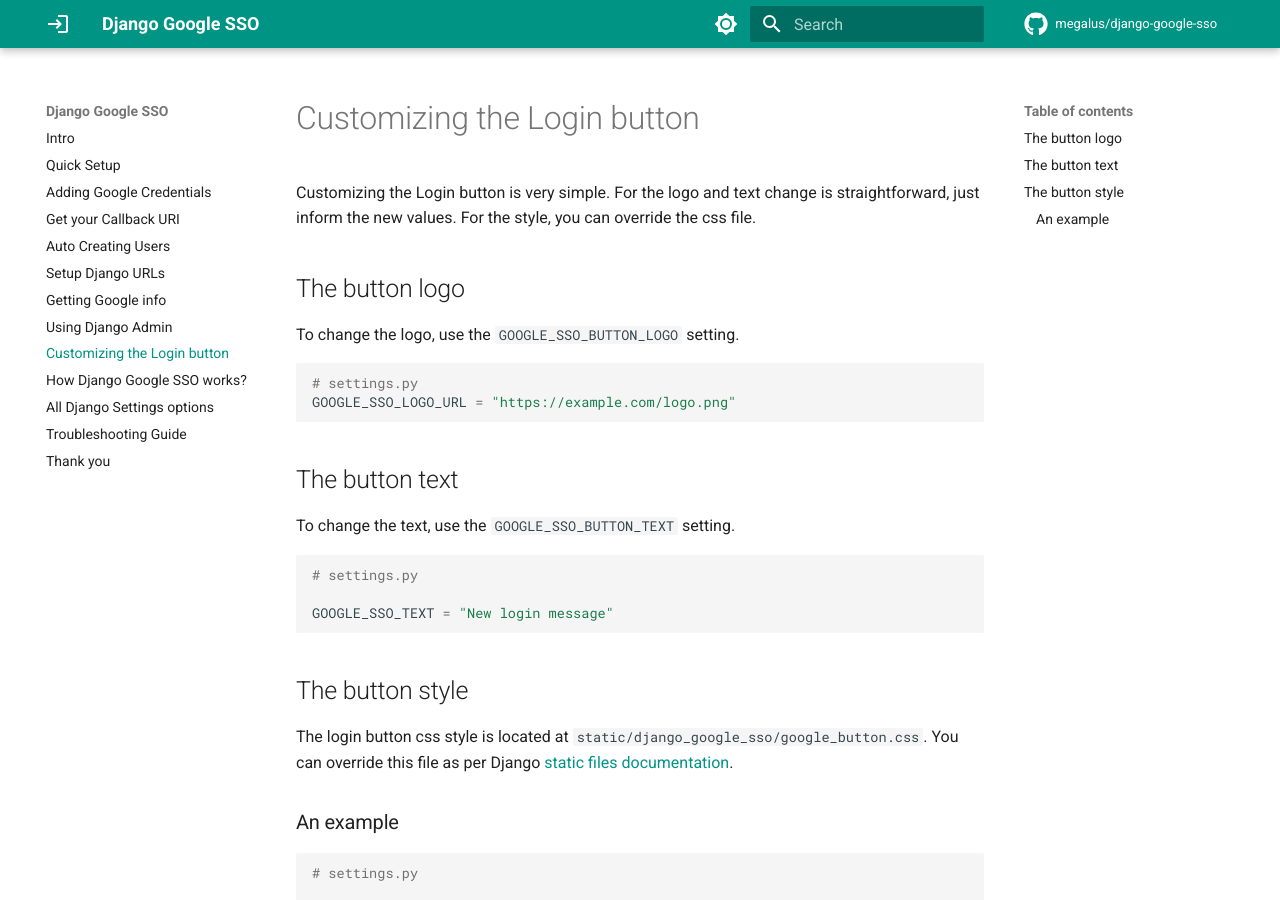
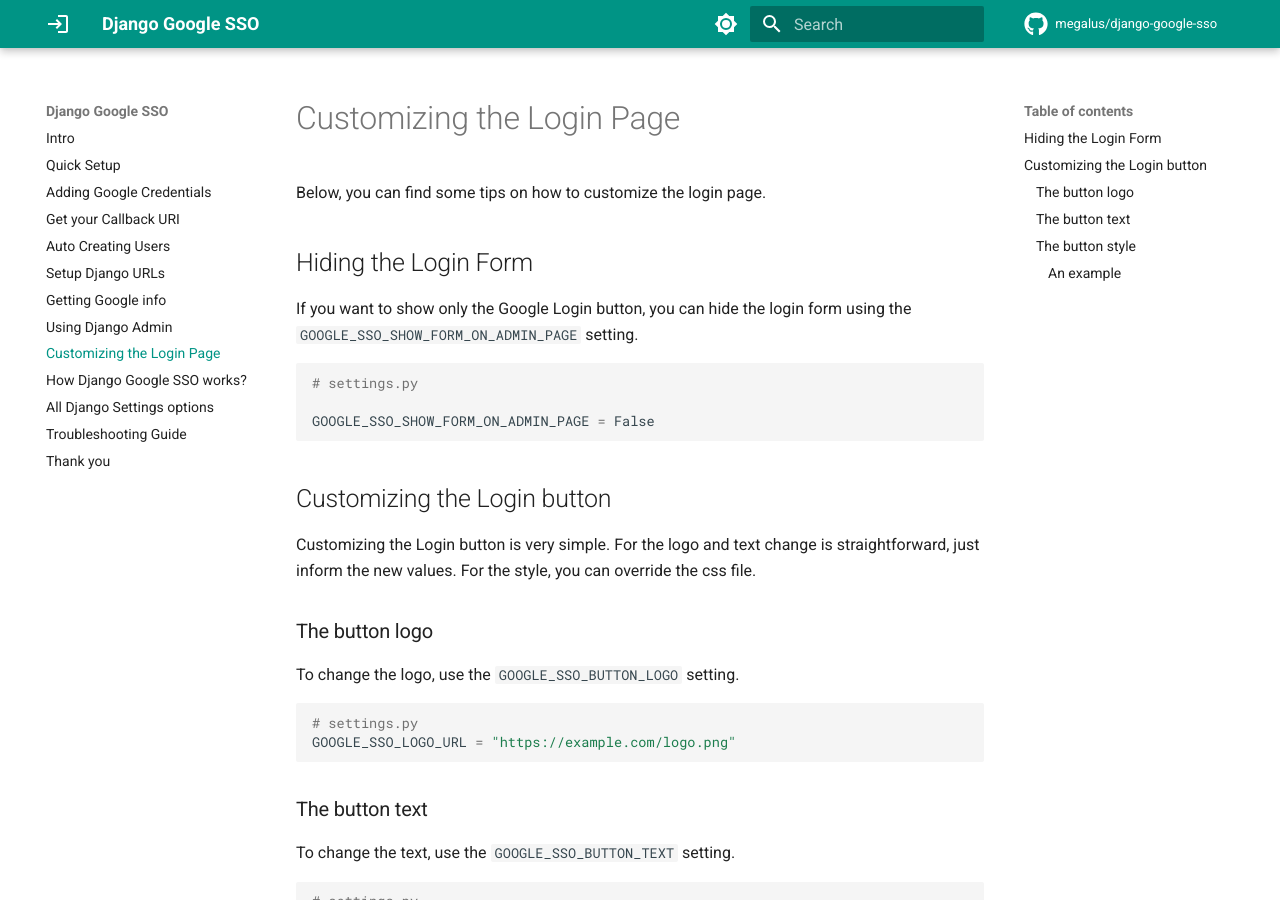
Before and after one commit to megalus/django-google-sso, an MkDocs documentation site: the page built from docs/customize.md, in a window 1280 px wide and 900 px high. Built offline with MkDocs 1.6.1 and Material for MkDocs 9.7.7, drawn with Linux system fonts in a browser that asks for light colours; comment, search, counter and statistics services are not loaded.

Commit message:
feat: Add GOOGLE_SSO_SHOW_FORM_ON_ADMIN_PAGE option.
This commit adds the missing logic and documentation for this new option.

````diff
--- a/docs/customize.md
+++ b/docs/customize.md
@@ -1,10 +1,24 @@
-# Customizing the Login button
+# Customizing the Login Page
+Below, you can find some tips on how to customize the login page.
+
+## Hiding the Login Form
+
+If you want to show only the Google Login button, you can hide the login form using
+the `GOOGLE_SSO_SHOW_FORM_ON_ADMIN_PAGE` setting.
+
+```python
+# settings.py
+
+GOOGLE_SSO_SHOW_FORM_ON_ADMIN_PAGE = False
+```
+
+## Customizing the Login button
 
 Customizing the Login button is very simple. For the logo and text change is straightforward, just inform the new
 values. For
 the style, you can override the css file.
 
-## The button logo
+### The button logo
 
 To change the logo, use the `GOOGLE_SSO_BUTTON_LOGO` setting.
 
@@ -13,7 +27,7 @@
 GOOGLE_SSO_LOGO_URL = "https://example.com/logo.png"
 ```
 
-## The button text
+### The button text
 
 To change the text, use the `GOOGLE_SSO_BUTTON_TEXT` setting.
 
@@ -23,13 +37,13 @@
 GOOGLE_SSO_TEXT = "New login message"
 ```
 
-## The button style
+### The button style
 
 The login button css style is located at
 `static/django_google_sso/google_button.css`. You can override this file as per Django
 [static files documentation](https://docs.djangoproject.com/en/4.2/howto/static-files/).
 
-### An example
+#### An example
 
 ```python
 # settings.py
--- a/docs/settings.md
+++ b/docs/settings.md
@@ -19,6 +19,7 @@
 | `GOOGLE_SSO_SAVE_ACCESS_TOKEN`           | Save the access token in the session. Default: `False`                                                                                                                             |
 | `GOOGLE_SSO_SCOPES`                      | The Google OAuth 2.0 Scopes. Default: `["openid", "https://www.googleapis.com/auth/userinfo.email", "https://www.googleapis.com/auth/userinfo.profile"]`                           |
 | `GOOGLE_SSO_SESSION_COOKIE_AGE`          | The age of the session cookie in seconds. Default: `3600`                                                                                                                          |
+| `GOOGLE_SSO_SHOW_FORM_ON_ADMIN_PAGE`     | Show the form on the admin page. Default: `True`                                                                                                                                   |
 | `GOOGLE_SSO_STAFF_LIST`                  | List of emails that will be created as staff. Default: `[]`                                                                                                                        |
 | `GOOGLE_SSO_SUPERUSER_LIST`              | List of emails that will be created as superuser. Default: `[]`                                                                                                                    |
 | `GOOGLE_SSO_TEXT`                        | The text to be used on the login button. Default: `Sign in with Google`                                                                                                            |
````
Also changed, not shown: 4 other files.
